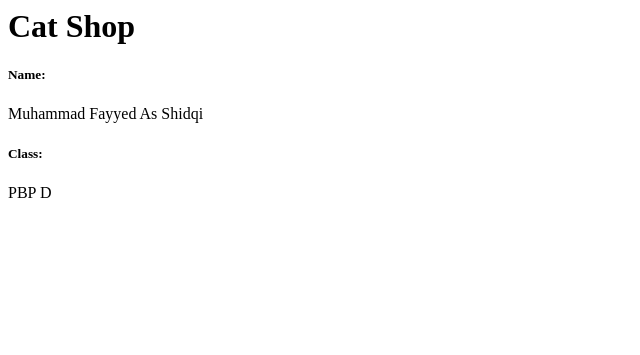
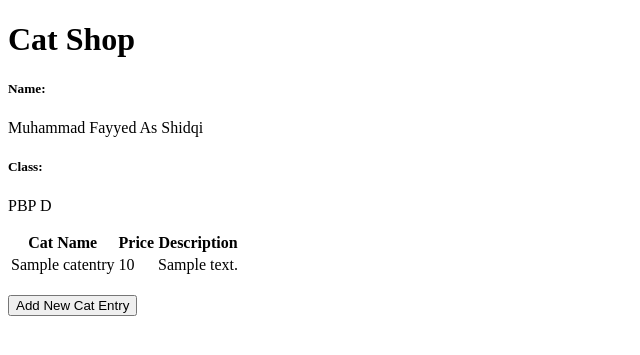
Before and after one commit to asShidqi/cat-shop, a Django app: page / in a window 1280 px wide. Shown: the top 355 px of the page, without its empty margins (0-640 px from the left). Run offline with Django 5.2, Linux system fonts and the light colour scheme; tables that the repository leaves empty hold one stand-in row (values such as "Sample post").

Commit message:
add tugas 2

```diff
--- a/cat_shop/settings.py
+++ b/cat_shop/settings.py
@@ -55,7 +55,7 @@ ROOT_URLCONF = 'cat_shop.urls'
 TEMPLATES = [
     {
         'BACKEND': 'django.template.backends.django.DjangoTemplates',
-        'DIRS': [],
+        'DIRS': [BASE_DIR/'templates'],
         'APP_DIRS': True,
         'OPTIONS': {
             'context_processors': [
--- a/main/models.py
+++ b/main/models.py
@@ -1,6 +1,7 @@
 from django.db import models
-
-class MoodEntry(models.Model):
+import uuid
+class CatEntry(models.Model):
+    id = models.UUIDField(primary_key=True,default=uuid.uuid4, editable=False)
     name = models.CharField(max_length=255)
     price = models.IntegerField()
     description = models.TextField()
--- a/main/templates/main.html
+++ b/main/templates/main.html
@@ -1,6 +1,37 @@
+{%extends 'base.html' %}
+{% block content %}
 <h1>{{ name_app }}</h1>
 
 <h5>Name: </h5>
 <p>{{ name }}</p>
 <h5>Class: </h5>
 <p>{{ class }}</p>
+
+{% if not cat_entries %}
+<p>Belum ada data mood pada mental health tracker.</p>
+{% else %}
+<table>
+  <tr>
+    <th>Cat Name</th>
+    <th>Price</th>
+    <th>Description</th>
+  </tr>
+
+  {% comment %} Berikut data cat di bawah baris ini
+  {% endcomment %}
+  {% for cat_entry in cat_entries %}
+  <tr>
+    <td>{{cat_entry.name}}</td>
+    <td>{{cat_entry.price}}</td>
+    <td>{{cat_entry.description}}</td>
+  </tr>
+  {% endfor %}
+</table>
+{% endif %}
+
+<br />
+
+<a href="{% url 'main:create_cat_entry' %}">
+  <button>Add New Cat Entry</button>
+</a>
+{% endblock content %}
--- a/main/urls.py
+++ b/main/urls.py
@@ -1,8 +1,13 @@
 from django.urls import path
-from main.views import show_main
+from main.views import show_main,create_cat_entry,show_xml,show_json,show_json_by_id,show_xml_by_id
 
 app_name = 'main'
 
 urlpatterns = [
     path('', show_main, name='show_main'),
+    path('create-cat-entry', create_cat_entry, name='create_cat_entry'),
+    path('xml/', show_xml, name='show_xml'),
+    path('json/', show_json, name='show_json'),
+    path('xml/<str:id>/', show_xml_by_id, name='show_xml_by_id'),
+    path('json/<str:id>/', show_json_by_id, name='show_json_by_id'),
 ]
--- a/main/views.py
+++ b/main/views.py
@@ -1,11 +1,49 @@
-from django.shortcuts import render
+from django.shortcuts import render,redirect
+from main.forms import CatEntryForm
+from main.models import CatEntry
+from django.http import HttpResponse
+from django.core import serializers
 
 # Create your views here.
 def show_main(request):
+    cat_entries = CatEntry.objects.all()
     context = {
         'name_app' : 'Cat Shop',
         'name': 'Muhammad Fayyed As Shidqi',
-        'class': 'PBP D'
+        'class': 'PBP D',
+        'cat_entries': cat_entries
     }
 
     return render(request, "main.html", context)
+
+def create_cat_entry(request):
+    form = CatEntryForm(request.POST or None)
+
+    if form.is_valid() and request.method == "POST":
+        form.save()
+        return redirect('main:show_main')
+
+    context = {'form':form}
+    return render(request,"create_cat_entry.html",context)
+
+def show_xml(request):
+    data = CatEntry.objects.all()
+
+def show_xml(request):
+    data = CatEntry.objects.all()
+    return HttpResponse(serializers.serialize("xml", data), content_type="application/xml")
+
+def show_json(request):
+    data = CatEntry.objects.all()
+
+def show_json(request):
+    data = CatEntry.objects.all()
+    return HttpResponse(serializers.serialize("json", data), content_type="application/json")
+
+def show_xml_by_id(request, id):
+    data = CatEntry.objects.filter(pk=id)
+    return HttpResponse(serializers.serialize("xml", data), content_type="application/xml")
+
+def show_json_by_id(request, id):
+    data = CatEntry.objects.filter(pk=id)
+    return HttpResponse(serializers.serialize("json", data), content_type="application/json")
--- /dev/null
+++ b/templates/base.html
@@ -0,0 +1,13 @@
+{% load static %}
+<!DOCTYPE html>
+<html lang="en">
+  <head>
+    <meta charset="UTF-8" />
+    <meta name="viewport" content="width=device-width, initial-scale=1.0" />
+    {% block meta %} {% endblock meta %}
+  </head>
+
+  <body>
+    {% block content %} {% endblock content %}
+  </body>
+</html>
```
Also changed, not shown: main/forms.py (added, +7 -0 lines), main/templates/create_cat_entry.html (added, +18 -0 lines), main/migrations/0002_catentry_delete_moodentry.py (added).
